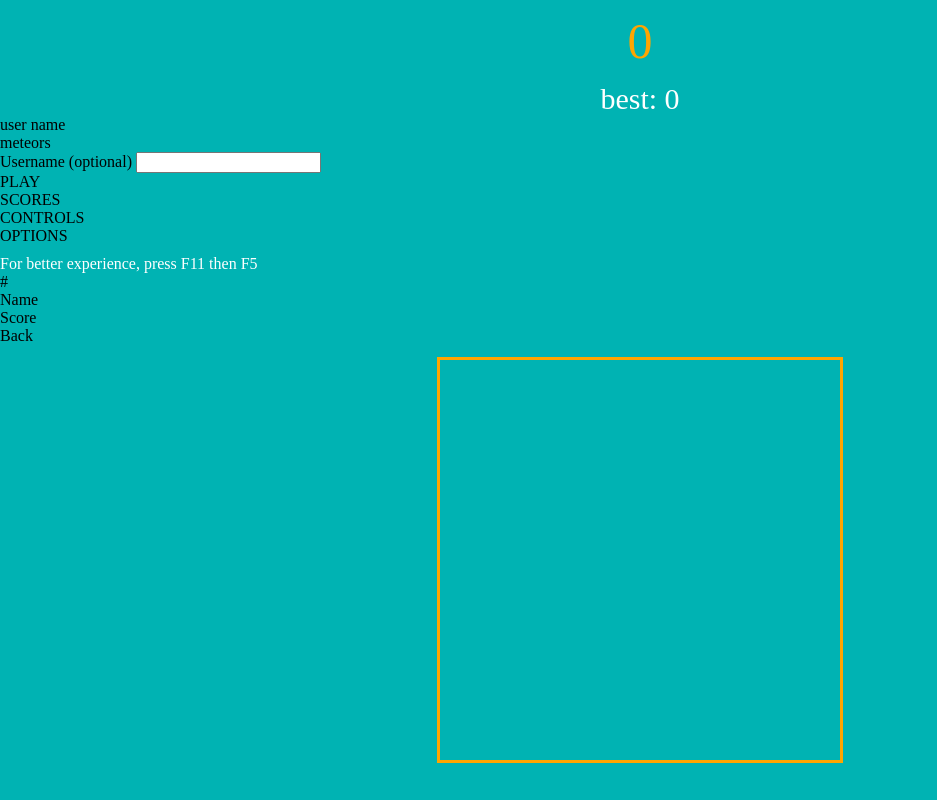
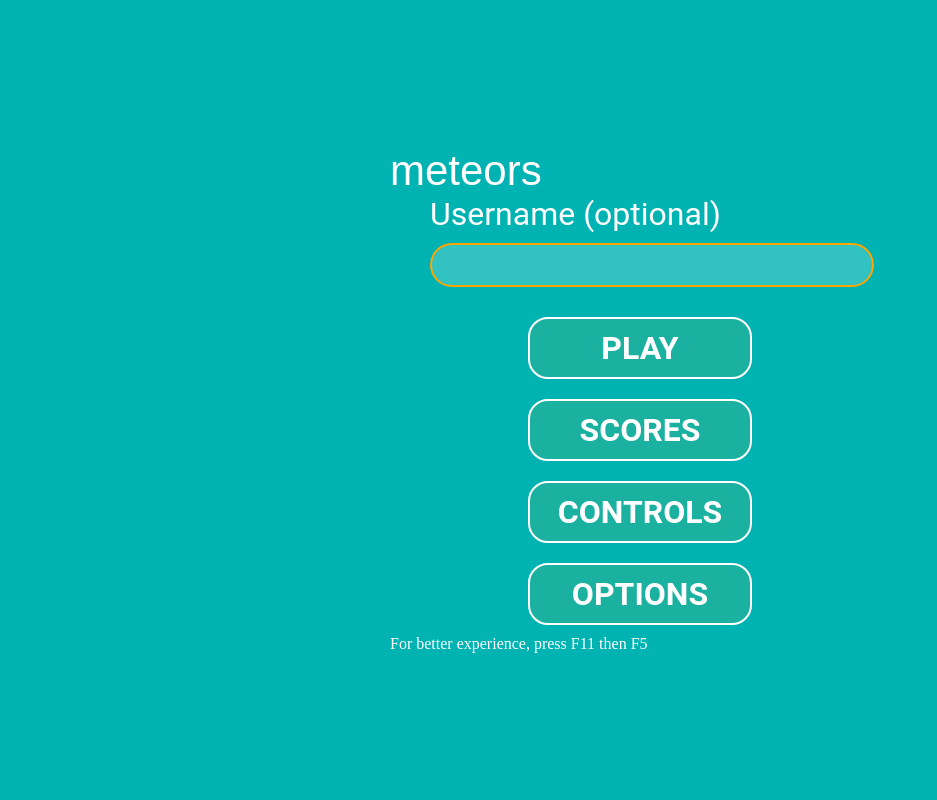
Before and after one commit to Batman808401/Meteors-THREEjs, a plain HTML site: page index.htm in a window 1280 px wide. Shown: the whole page, without its empty margins (0-937 px from the left). Drawn offline with nearby package versions, Linux system fonts and the light colour scheme; a web font is replaced by a local one.

Commit message:
Update main.css

```diff
--- a/Resources/main.css
+++ b/Resources/main.css
@@ -1,4 +1,4 @@
-body {
+html, body {
   margin: 0px;
   background-color: rgb(0,179,179);
   overflow: hidden;
@@ -10,14 +10,16 @@ body {
   text-align: center;
   color: orange;
 }
+#user {
+  font-size: 32px;
+  color: white;
+  font-family: Roboto;
+  text-align: center;
+}
 #container {
-	width: 400px;
-	height: 400px;
-	border: 3px solid orange;
-	margin-left: auto;
-	margin-right: auto;
-	margin-top: 12px;
-	cursor: none;
+  position: absolute;
+  width: 100%;
+  height: 100%;
 }
 #bestScore {
   font-size: 30px;
@@ -26,3 +28,113 @@ body {
   text-align: center;
   color: white;
 }
+#sBTitle {
+  font-size: 24px;
+  width: 100%;
+  border-bottom: 2px solid black;
+}
+#ui {
+  position: absolute;
+  z-index: 1;
+  min-width: 100%;
+  min-height: 100%
+}
+#scoreMenu {
+  display: none;
+}
+#scoreBoard {
+  background-color: rgba(20,20,20,0.5);
+  width: 500px;
+  height: 600px;
+}
+#scoreHead {
+  width: 100%;
+  display: flex;
+  background-color: inherit;
+  color: white
+}
+#place {
+  flex-grow: 1
+}
+#userScoreName {
+  flex-grow: 2
+}
+#userScore {
+  flex-grow: 2
+}
+#test {
+  position: absolute;
+  display: flex;
+  justify-content: center;
+  align-items: center;
+  width: 100%;
+  height: 100%;
+}
+#mainMenu {
+  width: 500px;
+  margin: auto;
+  transition: opacity 0.5s linear 0s;
+}
+.menuButton {
+  width:200px;
+  border-radius: 20px;
+  border: 2px solid white;
+  padding: 10px;
+  background-color: rgba(255, 165, 0, 0.1);
+  text-align: center;
+  color: white;
+  margin-left: auto;
+  margin-right: auto;
+  margin-top: 20px;
+  font-size: 32px;
+  font-weight: 600;
+  font-family: Roboto;
+  cursor: pointer;
+  transition: background-color 0.075s linear 0s, font-size 0.075s linear 0.2s, width 0.75s linear 0s;
+}
+.menuButton:hover {
+  background-color: rgba(255,165,0,0.8);
+  font-size: 38px;
+  width: 208px;
+}
+#txtField {
+  width: inherit;
+  font-size: 32px;
+  padding-left: 10px;
+  padding-right: 10px;
+  border-style: solid;
+  border-radius: 40px;
+  border-color: orange;
+  background-color: rgba(255,255,255,0.2);
+  outline: none;
+  color: white;
+  font-family: Roboto;
+  transition: background-color 0.15s linear 0s;
+  margin-top: 10px;
+  margin-bottom: 10px
+}
+#txtField:focus {
+  background-color: rgba(255,255,255,1);
+  color: black;
+  box-shadow: 0px 0px 50px 2.5px orange;
+}
+
+#userName {
+  color: white;
+  font-size: 32px;
+  font-family: Roboto;
+  width: 420px;
+  margin: auto;
+}
+#liveScore {
+  display:none
+}
+#Title {
+  font-size: 42px;
+  color: white;
+  font-family: sans-serif;
+}
+@font-face {
+  font-family: "Roboto";
+  src: url("Resources/Roboto.ttf")
+}
```
Lines whose indentation alone changed are shown as unchanged.
